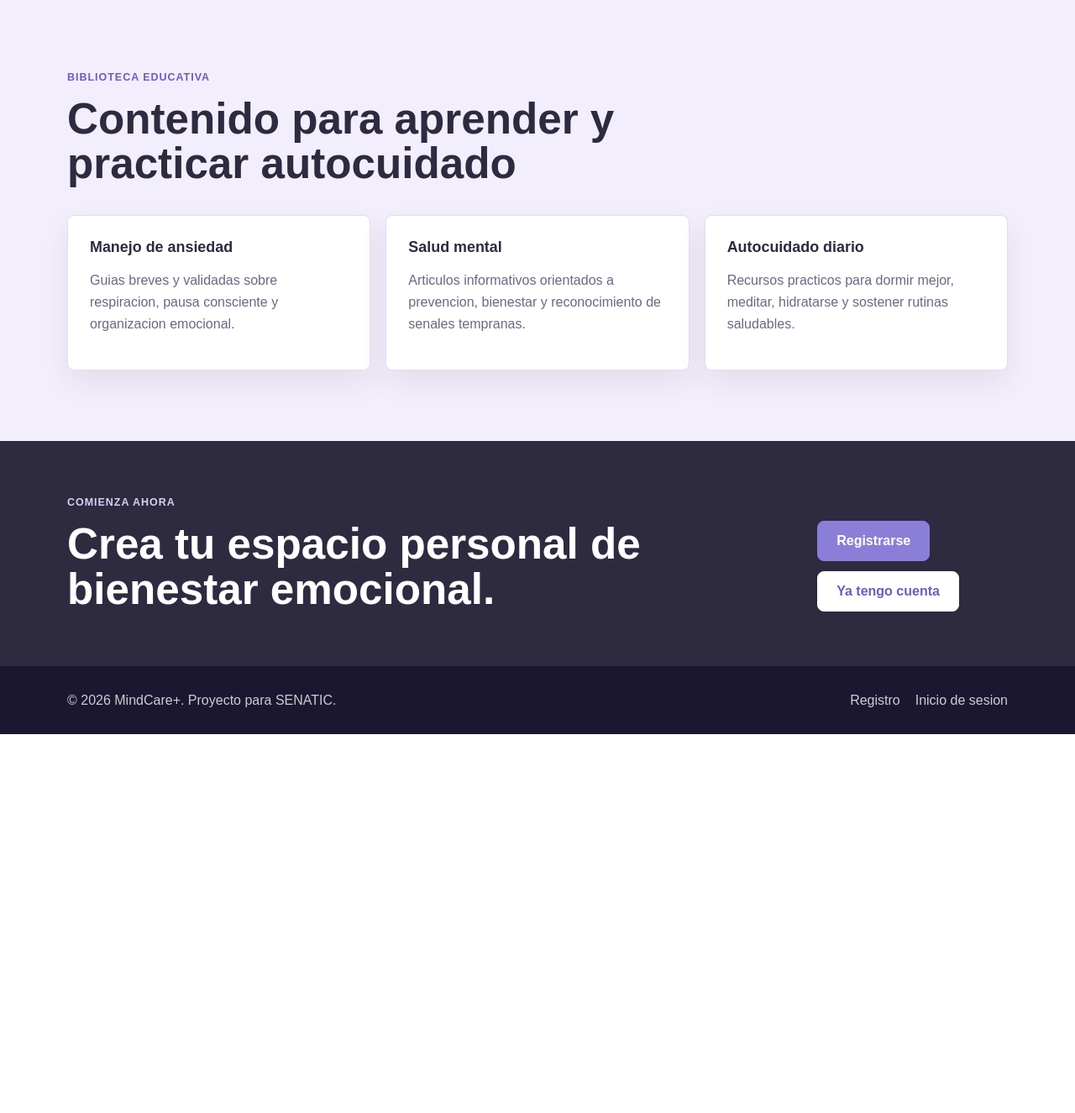
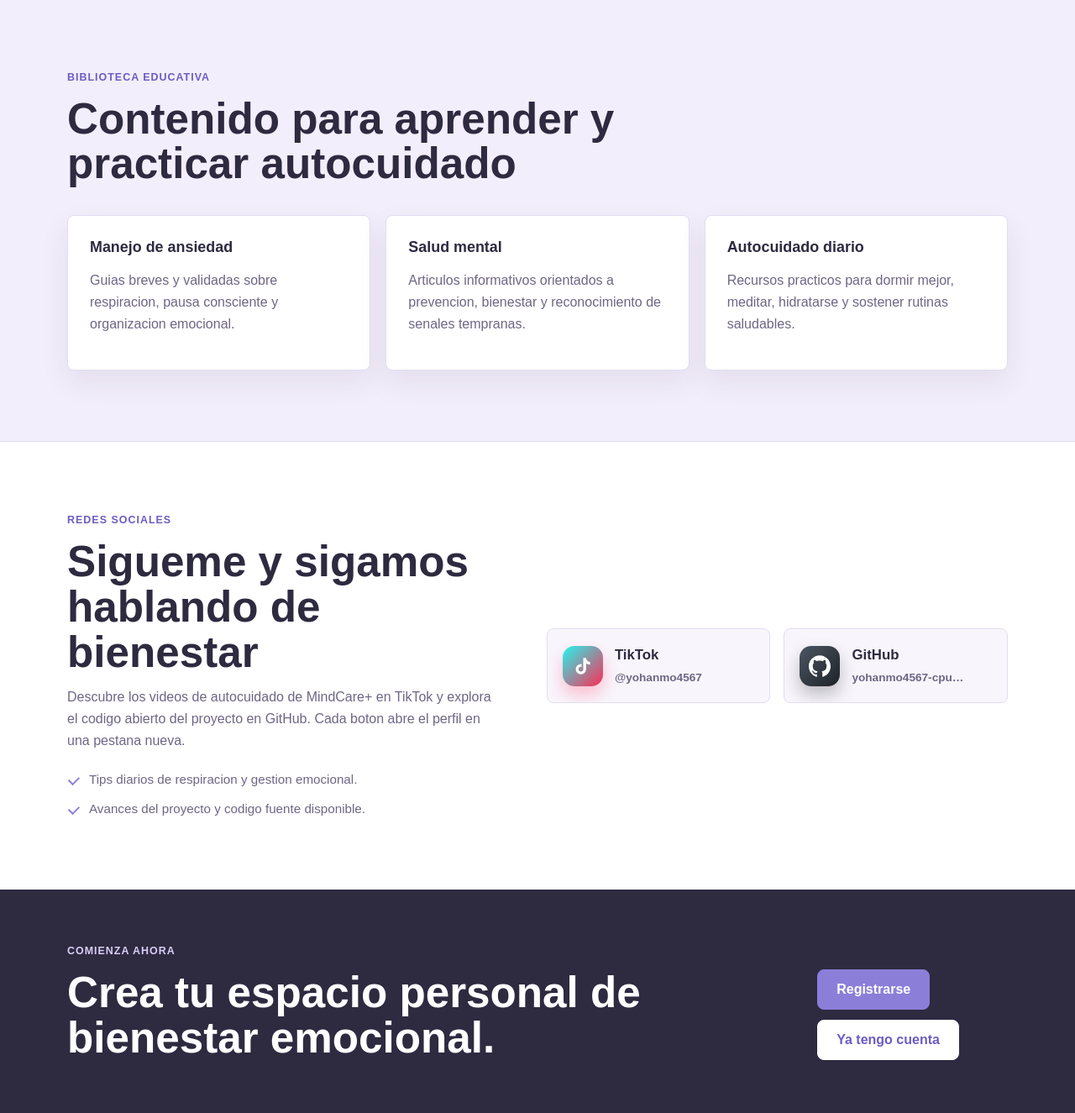
Before and after one commit to yohanmo4567-cpu/MINDCARE, a PHP site: page / in a window 1280 px wide. Shown: the part 2257-3582 px from the top of the page at 84% size. Before the commit the page ends 3131 px from the top, so only its background shows below. Run offline with PHP 8.4, Linux system fonts and the light colour scheme.

Commit message:
feat: agregar seccion de redes sociales de MINDCARE

```diff
--- a/index.html
+++ b/index.html
@@ -31,6 +31,7 @@
         <a href="#modulos">Modulos</a>
         <a href="#bienestar">Bienestar</a>
         <a href="#recursos">Recursos</a>
+        <a href="#redes">Redes</a>
         <a class="nav-login" href="login.html">Iniciar sesion</a>
         <a class="button button-small" href="registro.html">Registrarse</a>
         <button type="button" class="theme-toggle-btn" data-theme-toggle title="Cambiar a modo oscuro/claro" aria-label="Cambiar tema">
@@ -205,6 +206,48 @@
       </div>
     </section>
 
+    <section class="section social-section" id="redes" aria-labelledby="redes-title">
+      <div class="container social-inner">
+        <div class="social-copy">
+          <p class="eyebrow">Redes sociales</p>
+          <h2 id="redes-title">Sigueme y sigamos hablando de bienestar</h2>
+          <p>Descubre los videos de autocuidado de MindCare+ en TikTok y explora el codigo abierto del proyecto en GitHub. Cada boton abre el perfil en una pestana nueva.</p>
+          <ul class="social-notes">
+            <li>Tips diarios de respiracion y gestion emocional.</li>
+            <li>Avances del proyecto y codigo fuente disponible.</li>
+          </ul>
+        </div>
+
+        <ul class="social-list" data-social-list>
+          <li class="social-item">
+            <a class="social-btn social-tiktok" href="https://www.tiktok.com/@yohanmo4567" target="_blank" rel="noopener noreferrer" aria-label="TikTok @yohanmo4567 de MindCare+, se abre en una pestana nueva">
+              <span class="social-icon" aria-hidden="true">
+                <svg width="26" height="26" viewBox="0 0 24 24" fill="currentColor" focusable="false"><path d="M16.6 5.82A4.28 4.28 0 0 1 15.54 3h-3.09v12.4a2.59 2.59 0 0 1-2.59 2.5 2.59 2.59 0 0 1 0-5.18c.27 0 .52.04.76.12v-3.2a5.76 5.76 0 0 0-.76-.05 5.72 5.72 0 0 0-5.72 5.72 5.72 5.72 0 0 0 5.72 5.72 5.72 5.72 0 0 0 5.72-5.72V9.01a7.35 7.35 0 0 0 4.3 1.38V7.3a4.29 4.29 0 0 1-3.28-1.48Z"/></svg>
+              </span>
+              <span class="social-text">
+                <strong>TikTok</strong>
+                <small>@yohanmo4567</small>
+              </span>
+              <svg class="social-arrow" width="18" height="18" viewBox="0 0 24 24" fill="none" stroke="currentColor" stroke-width="2" stroke-linecap="round" stroke-linejoin="round" aria-hidden="true"><path d="M7 17 17 7"/><path d="M8 7h9v9"/></svg>
+            </a>
+          </li>
+
+          <li class="social-item">
+            <a class="social-btn social-github" href="https://github.com/yohanmo4567-cpu/MINDCARE" target="_blank" rel="noopener noreferrer" aria-label="GitHub yohanmo4567-cpu/MINDCARE, codigo abierto de MindCare+, se abre en una pestana nueva">
+              <span class="social-icon" aria-hidden="true">
+                <svg width="26" height="26" viewBox="0 0 24 24" fill="currentColor" focusable="false"><path d="M12 .297c-6.63 0-12 5.373-12 12 0 5.303 3.438 9.8 8.205 11.385.6.113.82-.258.82-.577 0-.285-.01-1.04-.015-2.04-3.338.724-4.042-1.61-4.042-1.61C4.422 18.07 3.633 17.7 3.633 17.7c-1.087-.744.084-.729.084-.729 1.205.084 1.838 1.236 1.838 1.236 1.07 1.835 2.809 1.305 3.495.998.108-.776.417-1.305.76-1.605-2.665-.3-5.466-1.332-5.466-5.93 0-1.31.465-2.38 1.235-3.22-.135-.303-.54-1.523.105-3.176 0 0 1.005-.322 3.3 1.23.96-.267 1.98-.399 3-.405 1.02.006 2.04.138 3 .405 2.28-1.552 3.285-1.23 3.285-1.23.645 1.653.24 2.873.12 3.176.765.84 1.23 1.91 1.23 3.22 0 4.61-2.805 5.625-5.475 5.92.42.36.81 1.096.81 2.22 0 1.606-.015 2.896-.015 3.286 0 .315.21.69.825.57C20.565 22.092 24 17.592 24 12.297c0-6.627-5.373-12-12-12"/></svg>
+              </span>
+              <span class="social-text">
+                <strong>GitHub</strong>
+                <small>yohanmo4567-cpu/MINDCARE</small>
+              </span>
+              <svg class="social-arrow" width="18" height="18" viewBox="0 0 24 24" fill="none" stroke="currentColor" stroke-width="2" stroke-linecap="round" stroke-linejoin="round" aria-hidden="true"><path d="M7 17 17 7"/><path d="M8 7h9v9"/></svg>
+            </a>
+          </li>
+        </ul>
+      </div>
+    </section>
+
     <section class="cta-section" aria-labelledby="cta-title">
       <div class="container cta-inner">
         <div>
@@ -225,6 +268,8 @@
       <nav aria-label="Enlaces secundarios">
         <a href="registro.html">Registro</a>
         <a href="login.html">Inicio de sesion</a>
+        <a href="https://www.tiktok.com/@yohanmo4567" target="_blank" rel="noopener noreferrer">TikTok</a>
+        <a href="https://github.com/yohanmo4567-cpu/MINDCARE" target="_blank" rel="noopener noreferrer">GitHub</a>
       </nav>
     </div>
   </footer>
--- a/script.js
+++ b/script.js
@@ -21,6 +21,33 @@ if (navToggle && navMenu) {
 const year = document.querySelector("#year");
 if (year) {
   year.textContent = String(new Date().getFullYear());
+}
+
+// ── Redes sociales: entrada progresiva al hacer scroll ──
+const socialList = document.querySelector("[data-social-list]");
+
+if (socialList) {
+  const socialItems = Array.from(socialList.querySelectorAll(".social-item"));
+  const prefersReducedMotion = window.matchMedia("(prefers-reduced-motion: reduce)").matches;
+
+  if (prefersReducedMotion || !("IntersectionObserver" in window)) {
+    socialItems.forEach((item) => item.classList.add("is-visible"));
+  } else {
+    socialList.classList.add("is-reveal");
+
+    const socialObserver = new IntersectionObserver((entries) => {
+      entries.forEach((entry) => {
+        if (!entry.isIntersecting) return;
+
+        const position = Math.max(socialItems.indexOf(entry.target), 0);
+        entry.target.style.setProperty("--reveal-delay", `${position * 110}ms`);
+        entry.target.classList.add("is-visible");
+        socialObserver.unobserve(entry.target);
+      });
+    }, { threshold: 0.25 });
+
+    socialItems.forEach((item) => socialObserver.observe(item));
+  }
 }
 
 document.querySelectorAll(".auth-form").forEach((form) => {
--- a/styles.css
+++ b/styles.css
@@ -590,6 +590,217 @@ h3 {
   padding: 26px;
 }
 
+/* ═══════════════════════════════════════════
+   REDES SOCIALES
+   ═══════════════════════════════════════════ */
+.social-section {
+  background: var(--surface);
+  border-top: 1px solid var(--line);
+}
+
+.social-inner {
+  display: grid;
+  grid-template-columns: minmax(0, 1fr) minmax(0, 1.05fr);
+  gap: 48px;
+  align-items: center;
+}
+
+.social-copy h2 {
+  margin-bottom: 14px;
+}
+
+.social-copy > p:not(.eyebrow) {
+  max-width: 520px;
+  margin: 0;
+  color: var(--muted);
+}
+
+.social-notes {
+  display: grid;
+  gap: 10px;
+  margin: 22px 0 0;
+  padding: 0;
+  list-style: none;
+  color: var(--muted);
+  font-size: 0.95rem;
+}
+
+.social-notes li {
+  position: relative;
+  padding-left: 26px;
+}
+
+.social-notes li::before {
+  content: "";
+  position: absolute;
+  left: 2px;
+  top: 8px;
+  width: 10px;
+  height: 6px;
+  border-left: 2px solid var(--primary);
+  border-bottom: 2px solid var(--primary);
+  transform: rotate(-45deg);
+}
+
+.social-list {
+  display: grid;
+  grid-template-columns: repeat(2, minmax(0, 1fr));
+  gap: 16px;
+  margin: 0;
+  padding: 0;
+  list-style: none;
+}
+
+.social-item {
+  min-width: 0;
+}
+
+/* Entrada progresiva (solo si JS esta activo: .social-list.is-reveal) */
+.social-list.is-reveal .social-item {
+  opacity: 0;
+  transform: translateY(18px);
+}
+
+.social-list.is-reveal .social-item.is-visible {
+  opacity: 1;
+  transform: translateY(0);
+  transition: opacity 0.5s ease, transform 0.5s ease;
+  transition-delay: var(--reveal-delay, 0ms);
+}
+
+.social-btn {
+  position: relative;
+  display: flex;
+  align-items: center;
+  gap: 14px;
+  height: 100%;
+  padding: 18px 18px;
+  border: 1px solid var(--line);
+  border-radius: var(--radius);
+  background: var(--bg);
+  overflow: hidden;
+  isolation: isolate;
+  transition: transform 220ms ease, box-shadow 220ms ease, border-color 220ms ease,
+    background-color 350ms ease, background 220ms ease;
+}
+
+.social-btn::before {
+  content: "";
+  position: absolute;
+  inset: 0;
+  z-index: -1;
+  opacity: 0;
+  transition: opacity 220ms ease;
+}
+
+.social-tiktok::before {
+  background: linear-gradient(135deg, rgba(37, 244, 238, 0.22), rgba(254, 44, 85, 0.22));
+}
+
+.social-github::before {
+  background: linear-gradient(135deg, rgba(139, 126, 217, 0.22), rgba(70, 78, 90, 0.22));
+}
+
+.social-btn:hover,
+.social-btn:focus-visible {
+  transform: translateY(-5px);
+  border-color: transparent;
+  box-shadow: 0 18px 34px rgba(46, 42, 64, 0.18);
+}
+
+.social-btn:hover::before,
+.social-btn:focus-visible::before {
+  opacity: 1;
+}
+
+.social-btn:active {
+  transform: translateY(-1px);
+}
+
+.social-icon {
+  display: grid;
+  place-items: center;
+  width: 48px;
+  height: 48px;
+  flex: 0 0 auto;
+  border-radius: 14px;
+  color: #fff;
+  transition: transform 260ms ease, box-shadow 260ms ease;
+}
+
+.social-tiktok .social-icon {
+  background: linear-gradient(135deg, #25f4ee, #fe2c55);
+  box-shadow: 0 10px 20px rgba(254, 44, 85, 0.28);
+}
+
+.social-github .social-icon {
+  background: linear-gradient(135deg, #4b5563, #1f2328);
+  box-shadow: 0 10px 20px rgba(31, 35, 40, 0.28);
+}
+
+.social-btn:hover .social-icon,
+.social-btn:focus-visible .social-icon {
+  transform: translateY(-2px) scale(1.08) rotate(-6deg);
+}
+
+.social-text {
+  display: grid;
+  gap: 2px;
+  min-width: 0;
+}
+
+.social-text strong {
+  font-size: 1.05rem;
+  font-weight: 900;
+  color: var(--ink);
+  transition: color 350ms ease;
+}
+
+.social-text small {
+  color: var(--muted);
+  font-size: 0.85rem;
+  font-weight: 700;
+  overflow: hidden;
+  text-overflow: ellipsis;
+  white-space: nowrap;
+}
+
+.social-arrow {
+  margin-left: auto;
+  flex: 0 0 auto;
+  color: var(--muted);
+  opacity: 0;
+  transform: translate(-6px, 6px);
+  transition: transform 240ms ease, opacity 240ms ease, color 240ms ease;
+}
+
+.social-btn:hover .social-arrow,
+.social-btn:focus-visible .social-arrow {
+  opacity: 1;
+  transform: translate(0, 0);
+  color: var(--primary-dark);
+}
+
+html[data-theme="dark"] .social-github .social-icon {
+  background: linear-gradient(135deg, #5b6472, #2b3038);
+}
+
+@media (prefers-reduced-motion: reduce) {
+  .social-btn,
+  .social-icon,
+  .social-arrow,
+  .social-btn::before,
+  .social-list.is-reveal .social-item {
+    transition: none;
+    animation: none;
+  }
+
+  .social-list.is-reveal .social-item {
+    opacity: 1;
+    transform: none;
+  }
+}
+
 .cta-section {
   padding: 64px 0;
   background: var(--ink);
@@ -762,6 +973,11 @@ h3 {
     grid-template-columns: 1fr;
   }
 
+  .social-inner {
+    grid-template-columns: 1fr;
+    gap: 32px;
+  }
+
   .hero-visual {
     min-height: 420px;
   }
@@ -786,7 +1002,8 @@ h3 {
 
   .trust-list,
   .feature-grid,
-  .resource-grid {
+  .resource-grid,
+  .social-list {
     grid-template-columns: 1fr;
   }
 
```
